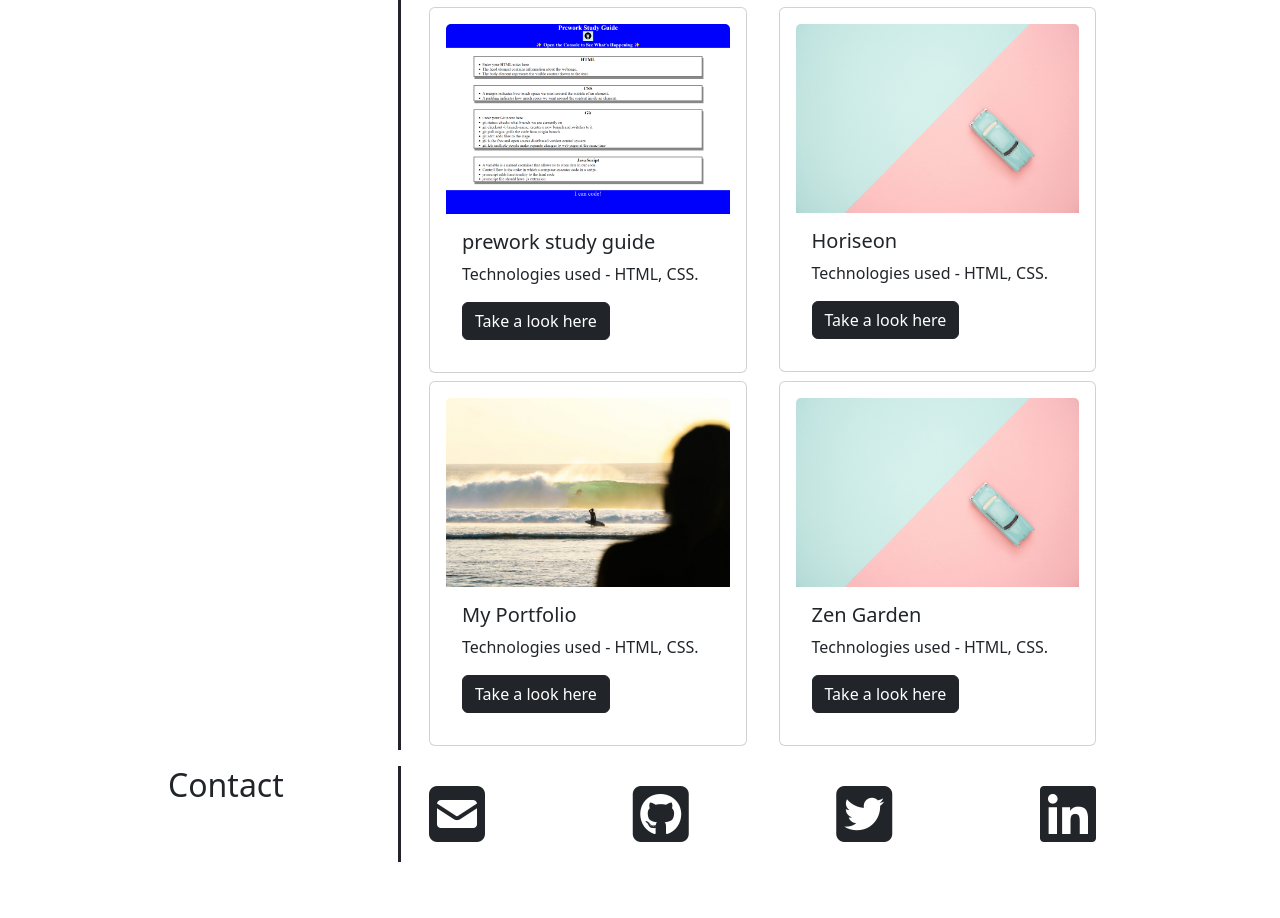
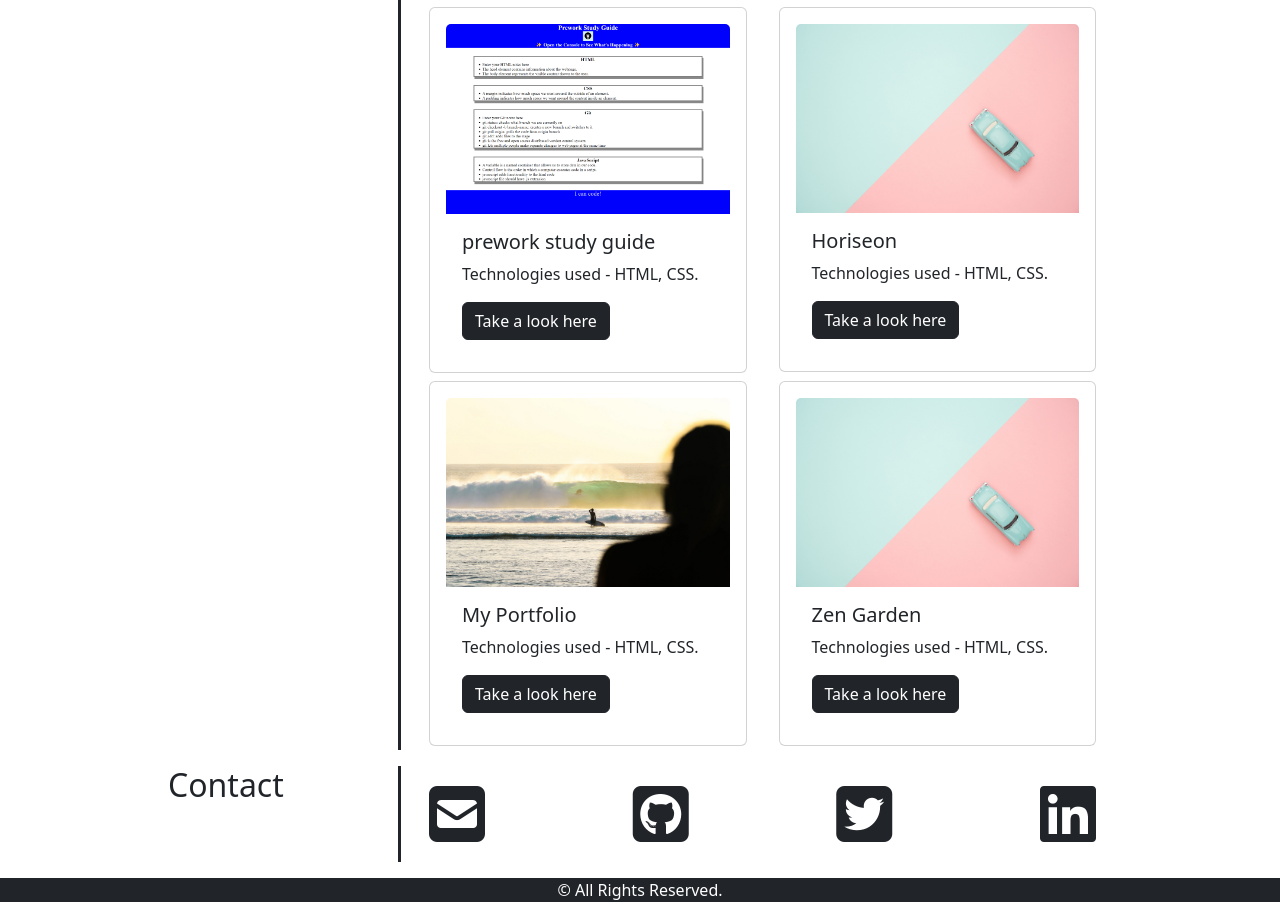
Before and after one commit to swathi-mungala/Bootstrap-Portfolio, a plain HTML site: page index.html in a window 1280 px wide. Shown: the part 1042-1960 px from the top of the page. Before the commit the page ends 1920 px from the top, so only its background shows below. Drawn offline with nearby package versions, Linux system fonts and the light colour scheme.

Commit message:
updated footer styling

```diff
--- a/index.html
+++ b/index.html
@@ -136,8 +136,9 @@
     </div>
   </div>
 
-  <footer>
-    <div class="container">
+  <footer class="fluid-container">
+    <div class="text-center text-white bg-dark">
+        <p>&copy; All Rights Reserved.</p>
     </div>
   </footer>
   <!-- Optional JavaScript -->
```
